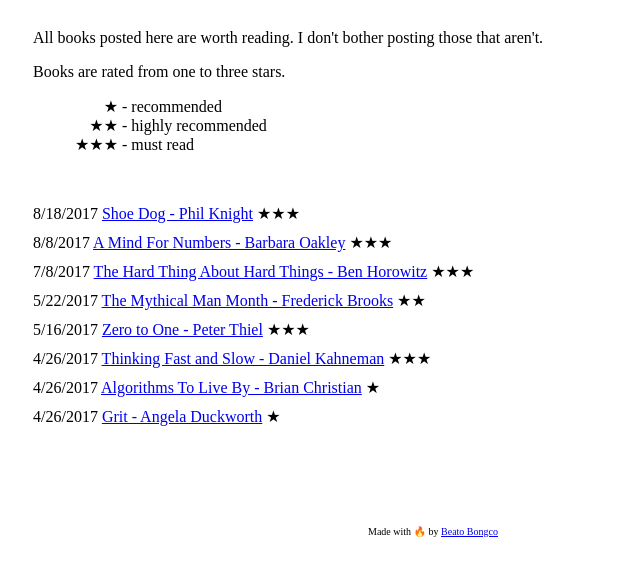
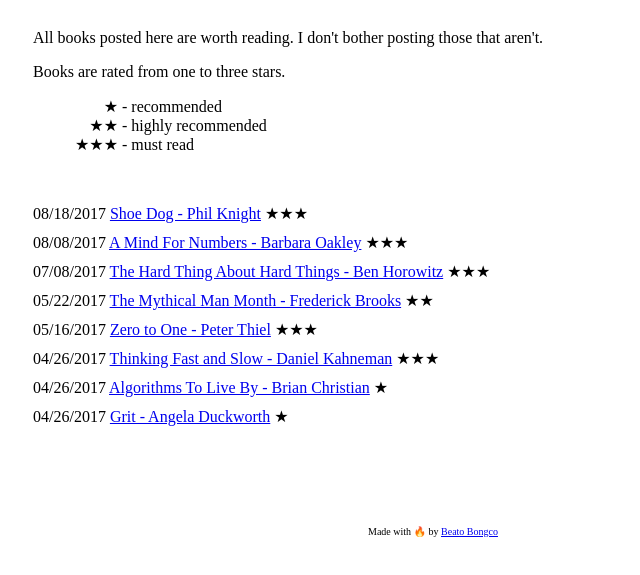
Before and after one commit to beatobongco/book-highlights, a plain HTML site: page index.html in a window 1280 px wide. Shown: the part 83-658 px from the top of the page, without its empty margins (207-847 px from the left). Drawn offline with Linux system fonts and the light colour scheme; a web font is replaced by a local one.

Commit message:
Pad with zeroes

```diff
--- a/index.html
+++ b/index.html
@@ -30,42 +30,42 @@
     </ul>
   </div>
   <div class="entry">
-    <span>8/18/2017</span>
+    <span>08/18/2017</span>
     <a href="book/shoe-dog.html">Shoe Dog - Phil Knight</a>
     <span>&#9733;&#9733;&#9733;</span>
   </div>
   <div class="entry">
-    <span>8/8/2017</span>
+    <span>08/08/2017</span>
     <a href="book/a-mind-for-numbers">A Mind For Numbers - Barbara Oakley</a>
     <span>&#9733;&#9733;&#9733;</span>
   </div>
   <div class="entry">
-    <span>7/8/2017</span>
+    <span>07/08/2017</span>
     <a href="book/hard-thing-about-hard-things">The Hard Thing About Hard Things - Ben Horowitz</a>
     <span>&#9733;&#9733;&#9733;</span>
   </div>
   <div class="entry">
-    <span>5/22/2017</span>
+    <span>05/22/2017</span>
     <a href="book/mythical-man-month">The Mythical Man Month - Frederick Brooks</a>
     <span>&#9733;&#9733;</span>
   </div>
   <div class="entry">
-    <span>5/16/2017</span>
+    <span>05/16/2017</span>
     <a href="book/zero-to-one">Zero to One - Peter Thiel</a>
     <span>&#9733;&#9733;&#9733;</span>
   </div>
   <div class="entry">
-    <span>4/26/2017</span>
+    <span>04/26/2017</span>
     <a href="book/thinking-fast-and-slow">Thinking Fast and Slow - Daniel Kahneman</a>
     <span>&#9733;&#9733;&#9733;</span>
   </div>
   <div class="entry">
-    <span>4/26/2017</span>
+    <span>04/26/2017</span>
     <a href="book/algorithms-to-live-by">Algorithms To Live By - Brian Christian</a>
     <span>&#9733;</span>
   </div>
   <div class="entry">
-    <span>4/26/2017</span>
+    <span>04/26/2017</span>
     <a href="book/grit">Grit - Angela Duckworth</a>
     <span>&#9733;</span>
   </div>
```
